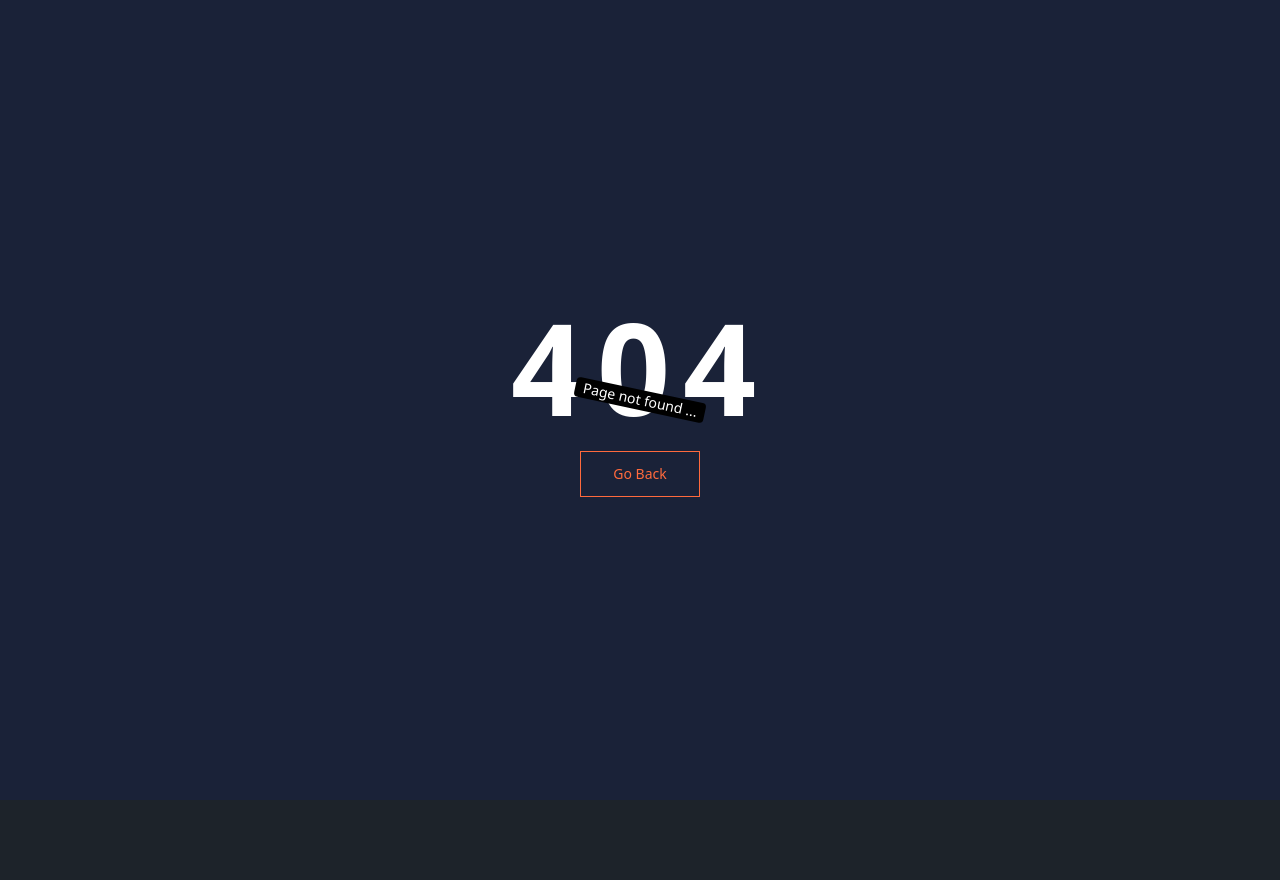
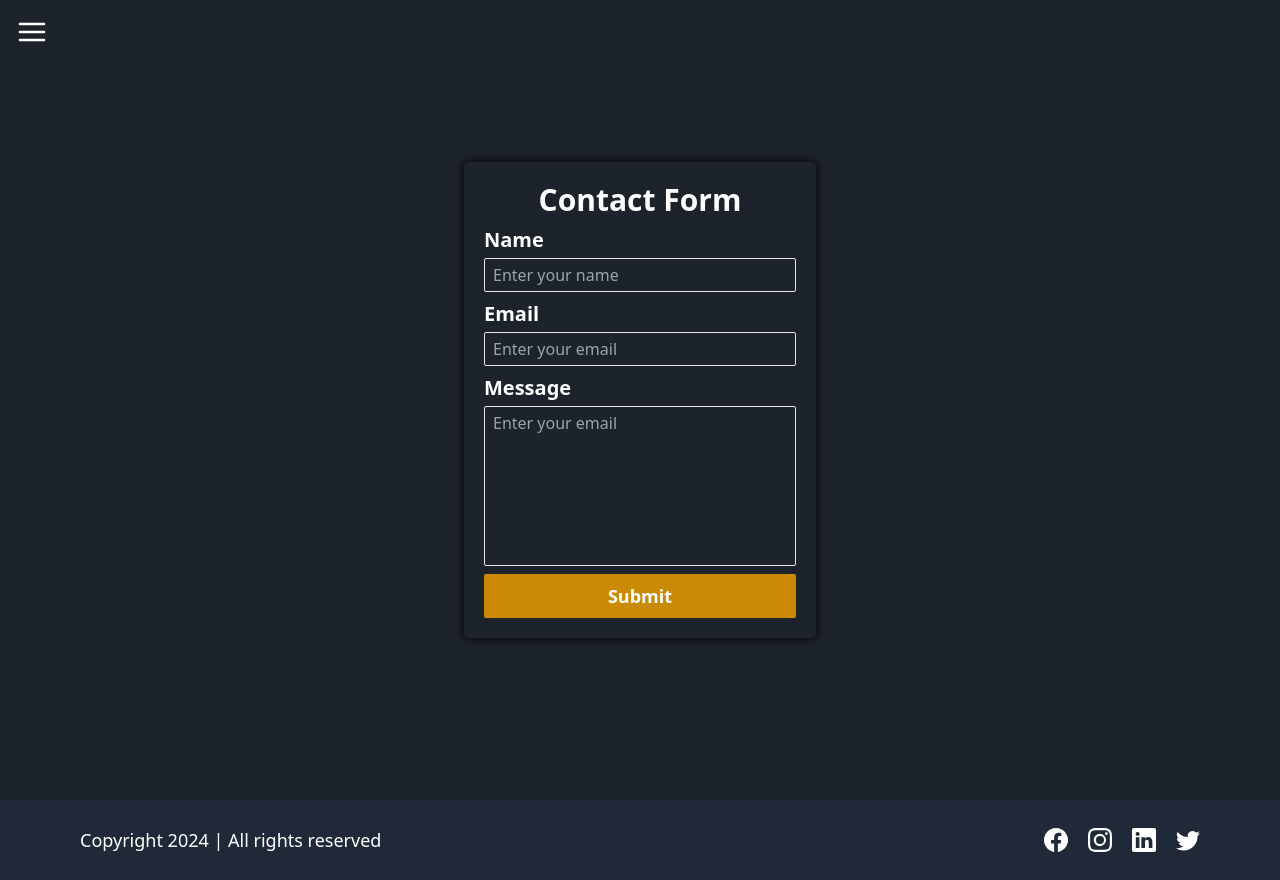
Before and after one commit to Advirocks82/lms-frontend-hn, a React (Vite) app: page /contact in a window 1280 px wide. Before the commit this address had no page. Before the commit the page ends 800 px from the top, so only its background shows below. Built offline with nearby package versions, Linux system fonts and the light colour scheme.

Commit message:
added contact page

```diff
--- a/src/App.jsx
+++ b/src/App.jsx
@@ -4,6 +4,7 @@
 // import HomeLayout from './Layouts/HomeLayout';
 import HomePage from './Pages/HomePage';
 import AboutUs from './Pages/AboutUs';
+import Contact from './Pages/Contact';
 import NotFound from './Pages/NotFound';
 import Signup from './Pages/Signup';
 import Login from './Pages/Login';
@@ -19,6 +20,9 @@
           <Route path='/' element={<HomePage/>}></Route>
            <Route path='/about' element={ < AboutUs /> }> </Route>
            <Route path="/courses" element={<CourseList />} />
+
+           <Route path="contact" element={<Contact />} />
+
           <Route path="/signup" element={<Signup />} />
           <Route path="/login" element={<Login />} />
           <Route path="*" element = {< NotFound />}></Route>
--- /dev/null
+++ b/src/Helpers/regexMatcher.js
@@ -0,0 +1,11 @@
+export function isEmail(string) {
+
+    return string.match(/^(([^<>()[\]\\.,;:\s@"]+(\.[^<>()[\]\\.,;:\s@"]+)*)|.(".+"))@((\[[0-9]{1,3}\.[0-9]{1,3}\.[0-9]{1,3}\.[0-9]{1,3}\])|(([a-zA-Z\-0-9]+\.)+[a-zA-Z]{2,}))$/);
+
+}
+
+export function isValidPassword(string) {
+
+    return string.match(/^(?=.*[0-9])(?=.*[!@#$%^&*])[a-zA-Z0-9!@#$%^&*]{6,16}$/);
+
+}
--- /dev/null
+++ b/src/Pages/Contact.jsx
@@ -0,0 +1,129 @@
+import { useState } from "react";
+import { toast } from "react-hot-toast";
+
+import axiosInstance from "../Helpers/axiosInstance";
+import { isEmail } from "../Helpers/regexMatcher";
+import HomeLayout from "../Layouts/HomeLayout";
+
+function Contact() {
+
+    const [userInput, setUserInput] = useState({
+        name: "",
+        email: "",
+        message: "",
+    });
+
+    function handleInputChange(e) {
+        const {name, value} = e.target;
+        setUserInput({
+            ...userInput,
+            [name]: value
+        })
+    }
+
+    async function onFormSubmit(e) {
+        e.preventDefault();
+        if(!userInput.email || !userInput.name || !userInput.message) {
+            toast.error("All fields are mandatory");
+            return;
+        }
+
+        if(!isEmail(userInput.email)) {
+            toast.error("Invalid email");
+            return;
+        }
+
+        try {
+            const response = axiosInstance.post("/contact", userInput);
+            toast.promise(response, {
+                loading: "Submitting your message...",
+                success: "Form submitted successfully",
+                error: "Failed to submit the form"
+            });
+            const contactResponse = await response;
+            console.log(contactResponse)
+            if(contactResponse?.data?.success) {
+                setUserInput({
+                    name: "",
+                    email: "",
+                    message: "",
+                });
+            }
+        } catch (err) {
+            toast.error("operation failed....")
+        }
+
+    }
+
+    return (
+        <HomeLayout>
+            <div className="flex items-center justify-center h-[100vh]">
+                <form
+                    noValidate
+                    onSubmit={onFormSubmit}
+                    className="flex flex-col items-center justify-center gap-2 p-5 rounded-md text-white shadow-[0_0_10px_black] w-[22rem]">
+
+                    <h1 className="text-3xl font-semibold">
+                        Contact Form
+                    </h1>
+
+                    <div className="flex flex-col w-full gap-1">
+                        <label htmlFor="name" className="text-xl font-semibold">
+                            Name
+                        </label>
+                        <input
+                            className="bg-transparent border px-2 py-1 rounded-sm"
+                            id="name"
+                            type="text"
+                            name="name"
+                            placeholder="Enter your name"
+                            onChange={handleInputChange}
+                            value={userInput.name}
+                        />
+
+                    </div>
+
+                    <div className="flex flex-col w-full gap-1">
+                        <label htmlFor="email" className="text-xl font-semibold">
+                            Email
+                        </label>
+                        <input
+                            className="bg-transparent border px-2 py-1 rounded-sm"
+                            id="email"
+                            type="email"
+                            name="email"
+                            placeholder="Enter your email"
+                            onChange={handleInputChange}
+                            value={userInput.email}
+                        />
+
+                    </div>
+
+                    <div className="flex flex-col w-full gap-1">
+                        <label htmlFor="message" className="text-xl font-semibold">
+                            Message
+                        </label>
+                        <textarea
+                            className="bg-transparent border px-2 py-1 rounded-sm resize-none h-40"
+                            id="message"
+                            name="message"
+                            placeholder="Enter your email"
+                            onChange={handleInputChange}
+                            value={userInput.message}
+                        />
+
+                    </div>
+                    <button type="submit"
+                        className="w-full bg-yellow-600 hover:bg-yellow-500 transition-all ease-in-out duration-300 rounded-sm py-2 font-semibold text-lg cursor-pointer"
+                    >
+                        Submit
+                    </button>
+
+                </form>
+            </div>
+
+        </HomeLayout>
+    );
+}
+
+export default Contact;
--- a/src/Pages/Signup.jsx
+++ b/src/Pages/Signup.jsx
@@ -3,9 +3,9 @@
 import { BsPersonCircle } from 'react-icons/bs'; // Importing an icon from react-icons
 import { useDispatch } from 'react-redux'; // Importing useDispatch hook for dispatching Redux actions
 import { Link, useNavigate } from 'react-router-dom'; // Importing Link for navigation and useNavigate for programmatic navigation
-
 import HomeLayout from '../Layouts/HomeLayout'; // Importing the layout component
 import { createAccount } from '../Redux/Slices/AuthSlice'; // Importing the createAccount action from AuthSlice
+import { isEmail, isValidPassword } from '../Helpers/regexMatcher';
 
 function Signup() {
 
@@ -66,16 +66,15 @@
             return;
         }
         // Checking for valid email
-        if (!signupData.email.match(/^(([^<>()[\]\\.,;:\s@"]+(\.[^<>()[\]\\.,;:\s@"]+)*)|.(".+"))@((\[[0-9]{1,3}\.[0-9]{1,3}\.[0-9]{1,3}\.[0-9]{1,3}\])|(([a-zA-Z\-0-9]+\.)+[a-zA-Z]{2,}))$/)) {
+        if(!isEmail(signupData.email)) {
             toast.error("Invalid email id"); // Showing error toast if email is invalid
             return;
         }
         // Checking password validation
-        if (!signupData.password.match(/^(?=.*[0-9])(?=.*[!@#$%^&*])[a-zA-Z0-9!@#$%^&*]{6,16}$/)) {
+        if(!isValidPassword(signupData.password)) {
             toast.error("Password should be 6 - 16 character long with at least a number and special character"); // Showing error toast if password is invalid
             return;
         }
-
         const formData = new FormData(); // Creating a FormData object to send the form data
         formData.append("fullName", signupData.fullName);
         formData.append("email", signupData.email);
```
